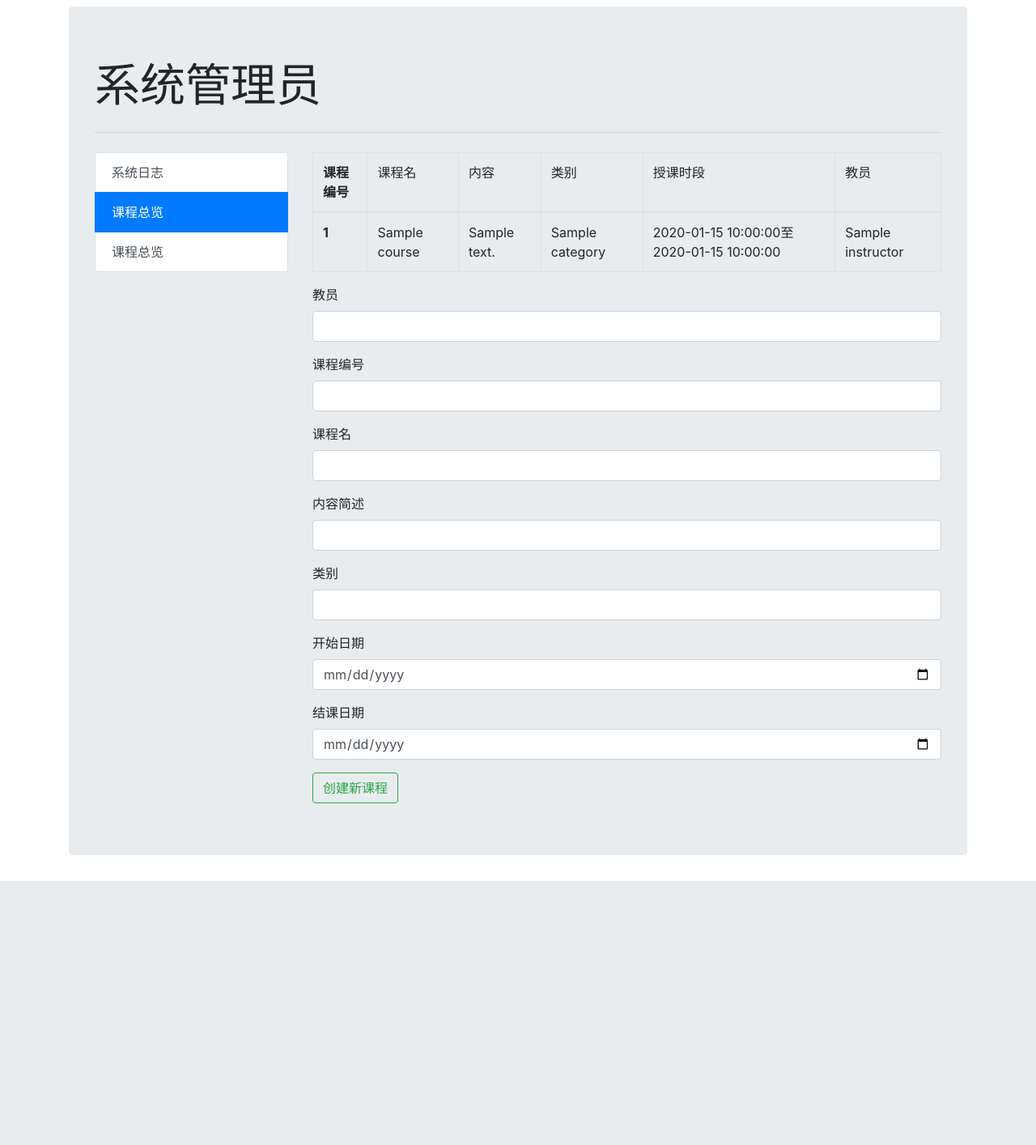
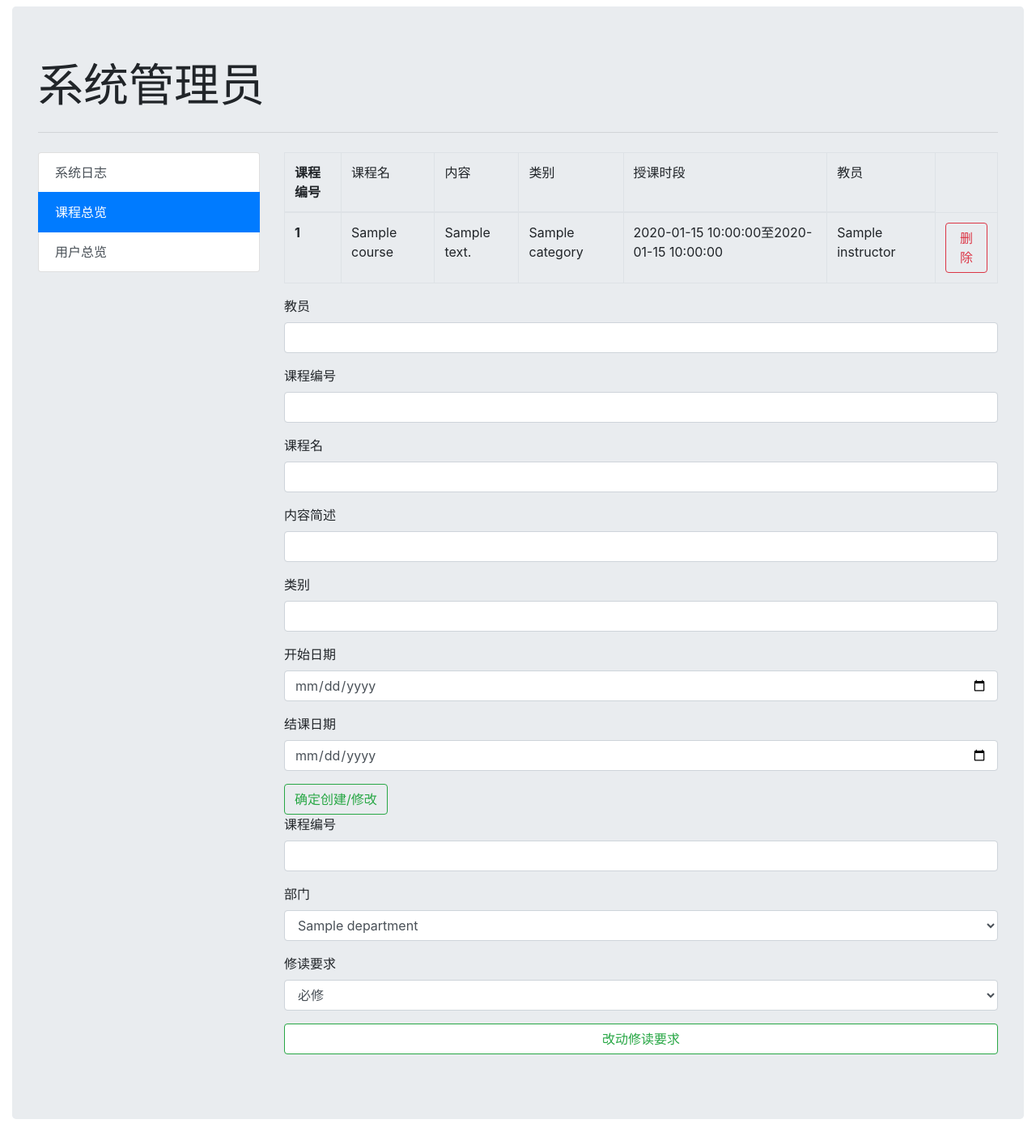
Before and after one commit to YC-Yuan/DataBaseDesign, a Python web app: template PJ/flask/templates/admin/admin.html in a window 1280 px wide, after a click on "课程总览". Shown: the whole page at 81% size. Before the commit the page ends 1088 px from the top, so only its background shows below. Run offline with Jinja, Linux system fonts and the light colour scheme; the template is opened without the code that fills it: most values are stand-ins (such as "Sample title", 1, 10 or a date in 2020); some libraries are stand-ins or nearby versions.

Commit message:
almost done

```diff
--- a/PJ/flask/dao/config.py
+++ b/PJ/flask/dao/config.py
@@ -1,5 +1,7 @@
 HOST = "localhost"
 PORT = 3306
-USER = "database_design"
-PWD = "database_design"
+# USER = "database_design"
+USER = "root"
+# PWD = "database_design"
+PWD = "password"
 DB_NAME = "database_pj1"
--- a/PJ/flask/modules/route.py
+++ b/PJ/flask/modules/route.py
@@ -69,4 +69,6 @@ def admin(username):
     courses = dao_course.get_course_info()
     logs = dao_log.get_log_info()
     employee = dao_employee.get_employee_info()
-    return render_template('admin/admin.html', admin=username, logs=logs, courses=courses, employee=employee)
+    departments = dao_dept.get_all()
+    return render_template('admin/admin.html', admin=username, logs=logs, courses=courses, employee=employee,
+                           departments=departments)
--- a/PJ/flask/templates/admin/admin.html
+++ b/PJ/flask/templates/admin/admin.html
@@ -2,12 +2,12 @@
 <html lang="en">
 <head>
     <meta charset="UTF-8">
-    <title>Admin</title>
+    <title>管理员</title>
     <link rel="stylesheet" href="https://cdn.staticfile.org/twitter-bootstrap/4.3.1/css/bootstrap.min.css">
-
+    <script src="https://apps.bdimg.com/libs/jquery/2.1.4/jquery.min.js"></script>
 </head>
 <body>
-<div class="container">
+<div class="container-fluid">
     <div class="jumbotron mt-2">
         <h1 class="display-4">系统管理员</h1>
         <hr class="my-4">
@@ -20,7 +20,7 @@
                     <a class="list-group-item list-group-item-action" id="list-course-list" data-toggle="list"
                        href="#list-course" role="tab">课程总览</a>
                     <a class="list-group-item list-group-item-action" id="list-employee-list" data-toggle="list"
-                       href="#list-employee" role="tab">课程总览</a>
+                       href="#list-employee" role="tab">用户总览</a>
                 </div>
             </div>
             <div class="col-9">
@@ -31,16 +31,16 @@
                             <tbody>
                             <tr>
                                 <th>记录号</th>
-                                <td>操作者</td>
-                                <td>内容</td>
-                                <td>时间</td>
+                                <th>操作者</th>
+                                <th>内容</th>
+                                <th>时间</th>
                             </tr>
                             {% for log in logs %}
                                 <tr>
                                     <th>{{ log.log_id }}</th>
-                                    <th>{{ log.username }}</th>
-                                    <th>{{ log.operation }}</th>
-                                    <th>{{ log.date }}</th>
+                                    <td>{{ log.username }}</td>
+                                    <td>{{ log.operation }}</td>
+                                    <td>{{ log.date }}</td>
                                 </tr>
                             {% endfor %}
                             </tbody>
@@ -67,6 +67,13 @@
                                     <td>{{ course.category }}</td>
                                     <td>{{ course.start_time }}至{{ course.end_time }}</td>
                                     <td>{{ course.instructor }}</td>
+                                    <td>
+                                        <form action="{{ url_for('admin.delete_course') }}" method="post">
+                                            <input hidden name="admin" value="{{ admin }}">
+                                            <input hidden name="course_id" value="{{ course.course_id }}">
+                                            <button class="btn btn-outline-danger" id="{{ course.name }}">删除</button>
+                                        </form>
+                                    </td>
                                 </tr>
                             {% endfor %}</tbody>
                         </table>
@@ -100,7 +107,33 @@
                                 <label>结课日期</label>
                                 <input type="date" name="end_time" class="form-control">
                             </div>
-                            <button class="btn btn-outline-success">创建新课程</button>
+                            <button class="btn btn-outline-success">确定创建/修改</button>
+                        </form>
+                        <form action="{{ url_for('admin.need') }}" method="post">
+                            <input type="hidden" name="admin" value="{{ admin }}">
+                            <div class="form-group">
+                                <label>课程编号</label>
+                                <input type="text" class="form-control" name="course_id">
+                            </div>
+                            <div class="form-group">
+                                <label>部门</label>
+                                <select name="dept" class="form-control">
+                                    {% for department in departments %}
+                                        <option value="{{ department['name'] }}">{{ department['name'] }}</option>
+                                    {% endfor %}
+                                </select>
+                            </div>
+                            <div class="form-group">
+                                <label>修读要求</label>
+                                <select name="needy" class="form-control">
+                                    <option value="必修">必修</option>
+                                    <option value="选修">选修</option>
+                                    <option value="不可选">不可选</option>
+                                </select>
+                            </div>
+                            <div class="form-group">
+                                <button type="submit" class="btn-outline-success form-control">改动修读要求</button>
+                            </div>
                         </form>
                     </div>
                     <div class="tab-pane fade" id="list-employee" role="tabpanel" aria-labelledby="list-employee-list">
@@ -117,12 +150,15 @@
                                 <td>电话</td>
                                 <td>邮箱</td>
                                 <td>所在部门</td>
+                                <td></td>
                             </tr>
                             </thead>
                             <tbody>
                             {% for e in employee %}
                                 <tr>
-                                    <th>{{ e.user_id }}</th>
+                                    <th scope="row"><a
+                                            href="{{ url_for('route.staff',user_id=e.user_id) }}">{{ e.user_id }}</a>
+                                    </th>
                                     <td>{{ e.username }}</td>
                                     <td>{{ e.name }}</td>
                                     <td>{{ e.gender }}</td>
@@ -132,6 +168,13 @@
                                     <td>{{ e.telephone }}</td>
                                     <td>{{ e.email }}</td>
                                     <td>{{ e.dept_name }}</td>
+                                    <td>
+                                        <form action="{{ url_for('admin.delete_employee') }}" method="post">
+                                            <input hidden name="admin" value="{{ admin }}">
+                                            <input hidden name="username" value="{{ e.username }}">
+                                            <button class="btn btn-outline-danger"">删除</button>
+                                        </form>
+                                    </td>
                                 </tr>
                             {% endfor %}
                             </tbody>
--- a/PJ/flask/templates/leader/leader.html
+++ b/PJ/flask/templates/leader/leader.html
@@ -142,7 +142,7 @@
                             })
                             $("#change-dept-check").click(function () {
                                 if (check_args()) {
-                                    let form = new FormData();
+                                    let form = new FormData()
                                     form.append('uid', uid_select.val())
                                     form.append('dept', dept_select.val())
                                     $.ajax({
```
Also changed, not shown: PJ/flask/dao/dao_course.py (+20 -1 lines), PJ/flask/dao/dao_dept.py (+17 -0 lines), PJ/flask/modules/admin.py (+48 -4 lines).
